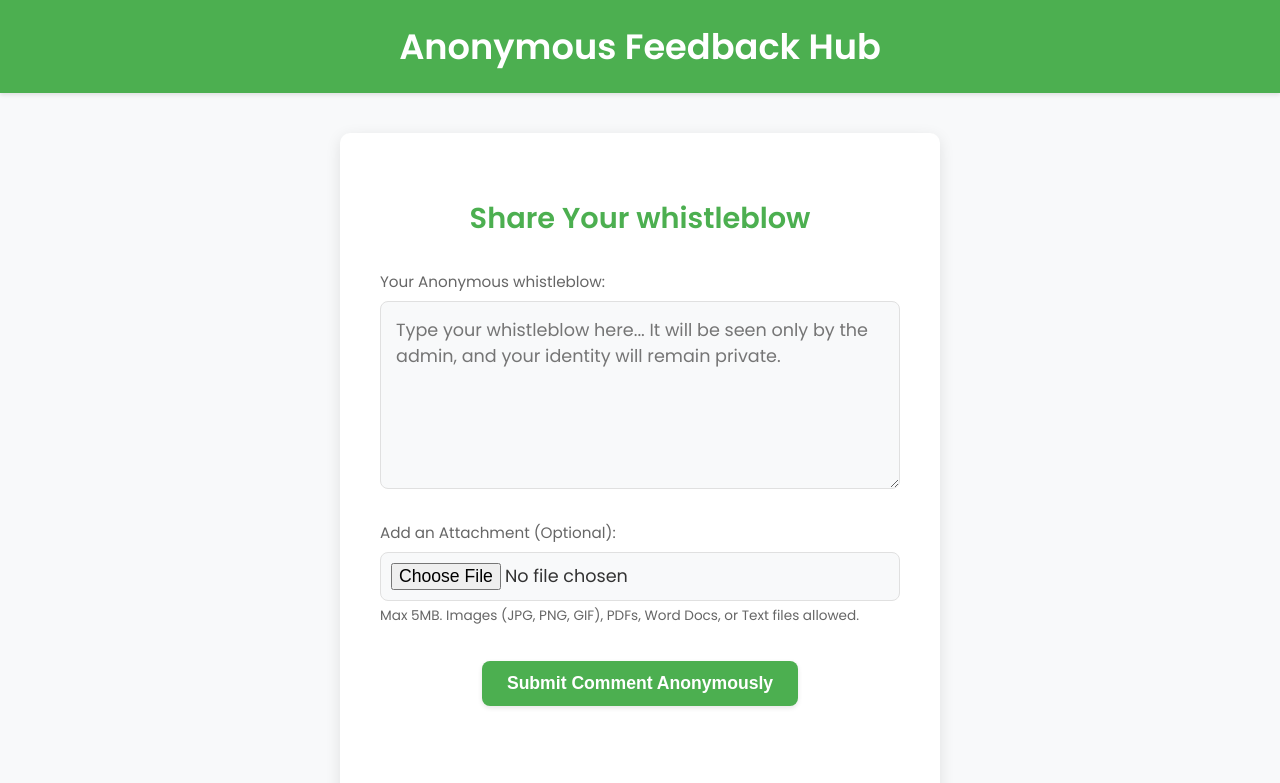
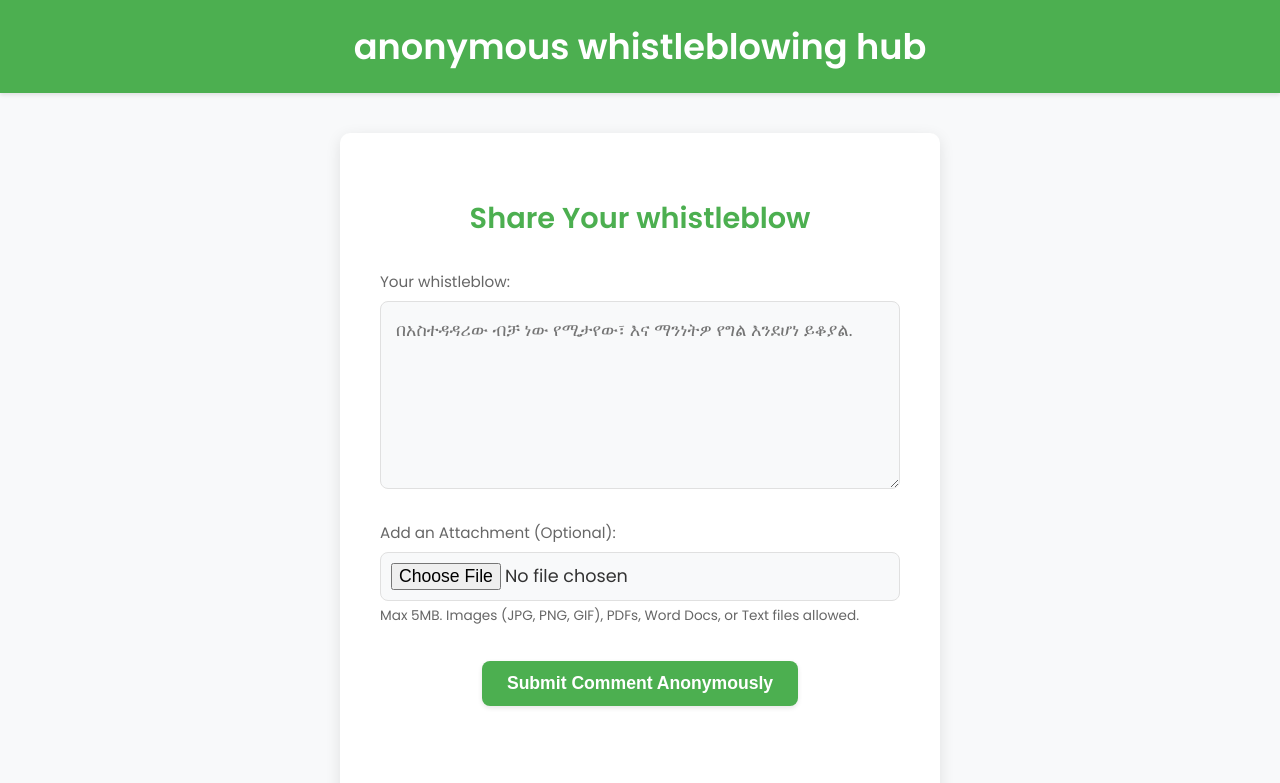
Before and after one commit to beka2127/anonymous-feedback-app, a website: page public/index.html in a window 1280 px wide. Shown: the top 783 px of the page. Drawn offline with Linux system fonts and the light colour scheme.

Commit message:
Update index.html

```diff
--- a/public/index.html
+++ b/public/index.html
@@ -3,13 +3,13 @@
 <head>
     <meta charset="UTF-8">
     <meta name="viewport" content="width=device-width, initial-scale=1.0">
-    <title>Anonymous Feedback Hub</title>
+    <title> anonymous whistleblowing hub</title>
     <link rel="stylesheet" href="style.css">
     <link href="https://fonts.googleapis.com/css2?family=Poppins:wght@300;400;600&display=swap" rel="stylesheet">
 </head>
 <body>
     <div class="header">
-        <h1 class="logo">Anonymous Feedback Hub</h1>
+        <h1 class="logo"> anonymous whistleblowing hub</h1>
     </div>
 
     <main>
@@ -17,8 +17,8 @@
             <h2>Share Your whistleblow</h2>
             <form id="commentForm" enctype="multipart/form-data">
                 <div class="form-group">
-                    <label for="commentText">Your Anonymous whistleblow:</label>
-                    <textarea id="commentText" placeholder="Type your whistleblow here... It will be seen only by the admin, and your identity will remain private." rows="6"></textarea>
+                    <label for="commentText">Your whistleblow:</label>
+                    <textarea id="commentText" placeholder="በአስተዳዳሪው ብቻ ነው የሚታየው፣ እና ማንነትዎ የግል እንደሆነ ይቆያል." rows="6"></textarea>
                 </div>
                 <div class="form-group">
                     <label for="attachment">Add an Attachment (Optional):</label>
```
